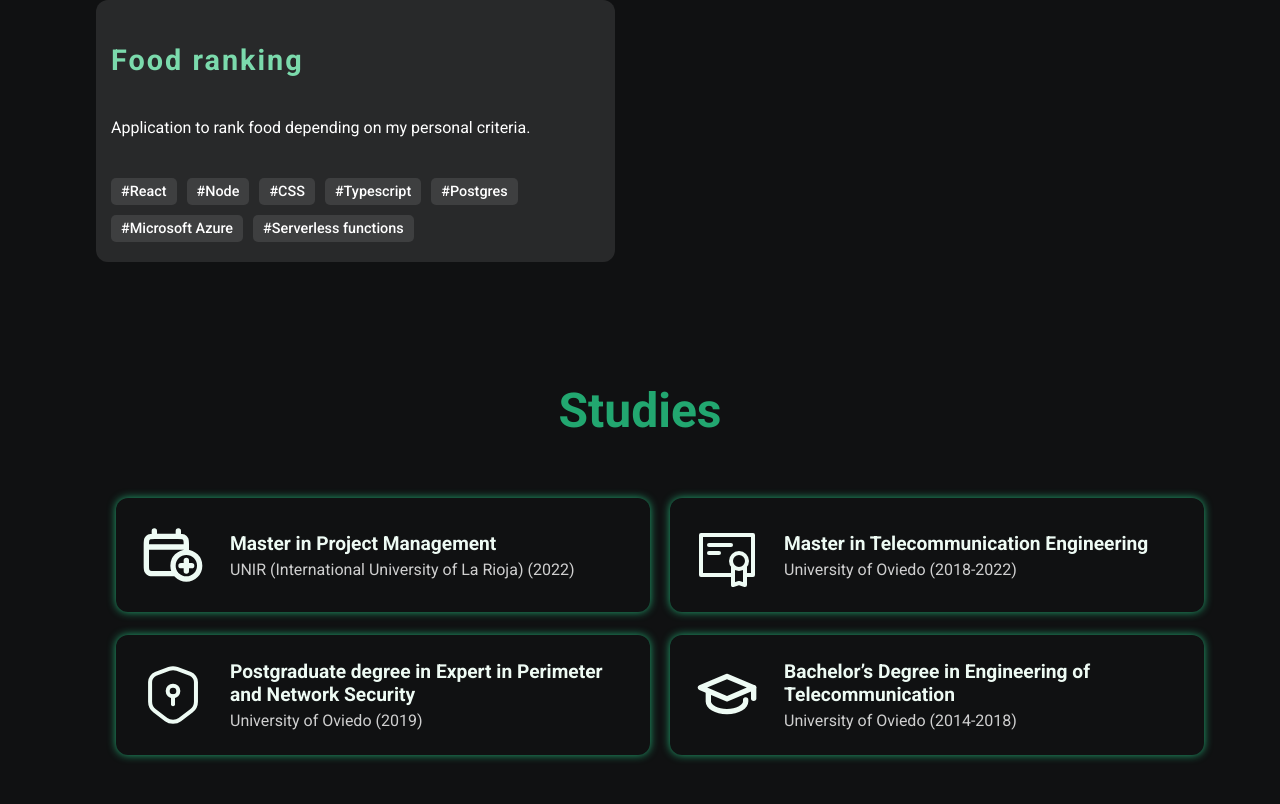
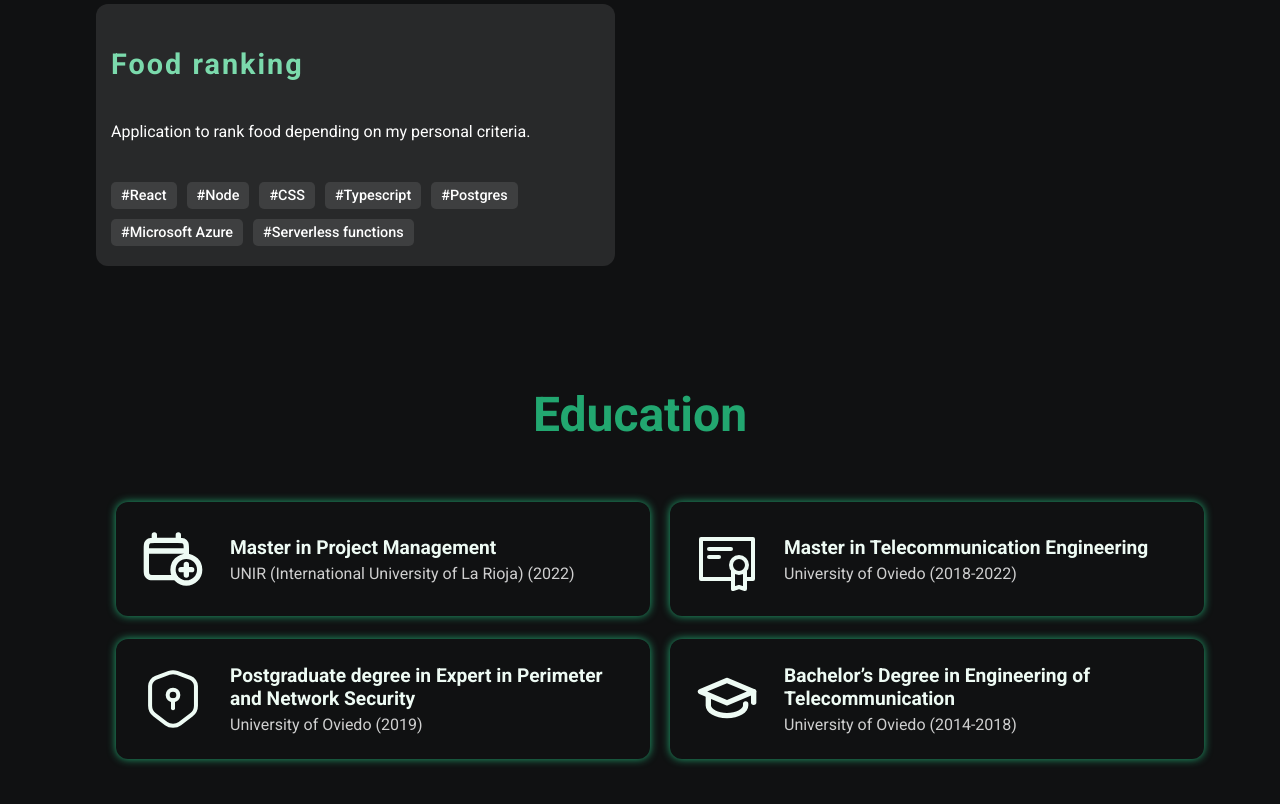
Before and after one commit to javirro/javirro-personal, a React (Create React App) app: page / in a window 1280 px wide. Shown: the part 1636-2440 px from the top of the page. Built offline with nearby package versions, Linux system fonts and the light colour scheme.

Commit message:
Add links in navbar

```diff
--- a/src/App.css
+++ b/src/App.css
@@ -31,7 +31,7 @@
 /* For Webkit browsers (Chrome, Safari) */
 :root ::-webkit-scrollbar {
   width: 8px;
-  background-color: var(--light-green);
+  background-color: var(--darkest-green);
 }
 
 :root ::-webkit-scrollbar-thumb {
@@ -39,5 +39,5 @@
 }
 
 :root::-webkit-scrollbar-track {
-  background-color: transparent;
+  background-color: var(--darkest-green);;
 }
--- a/src/components/Studies/Studies.tsx
+++ b/src/components/Studies/Studies.tsx
@@ -3,7 +3,7 @@ import "./Studies.css"
 const Studies = () => {
   return (
     <section id="studies">
-      <h2>Studies</h2>
+      <h2>Education</h2>
       <ul>
         <li>
           <img src={imgs.calendar} alt="calendar" />
--- a/src/routes/Navbar/Navbar.tsx
+++ b/src/routes/Navbar/Navbar.tsx
@@ -1,6 +1,7 @@
 import { Link, useLocation } from "react-router-dom"
 import { imgs } from "../../images"
 import "./Navbar.css"
+
 const Navbar = () => {
   const location = useLocation()
   const isLanding = location.pathname === "/"
@@ -17,8 +18,12 @@ const Navbar = () => {
         )}
 
         <div className="images-container">
-          <img src={imgs.linkedin} alt="Linkedin" />
-          <img src={imgs.github} alt="Github" />
+          <a href="https" target="blank_" rel="noreferrer">
+            <img src={imgs.linkedin} alt="Linkedin" />
+          </a>
+          <a href="https" target="blank_" rel="noreferrer">
+            <img src={imgs.github} alt="Github" />
+          </a>
         </div>
       </div>
     </nav>
```
